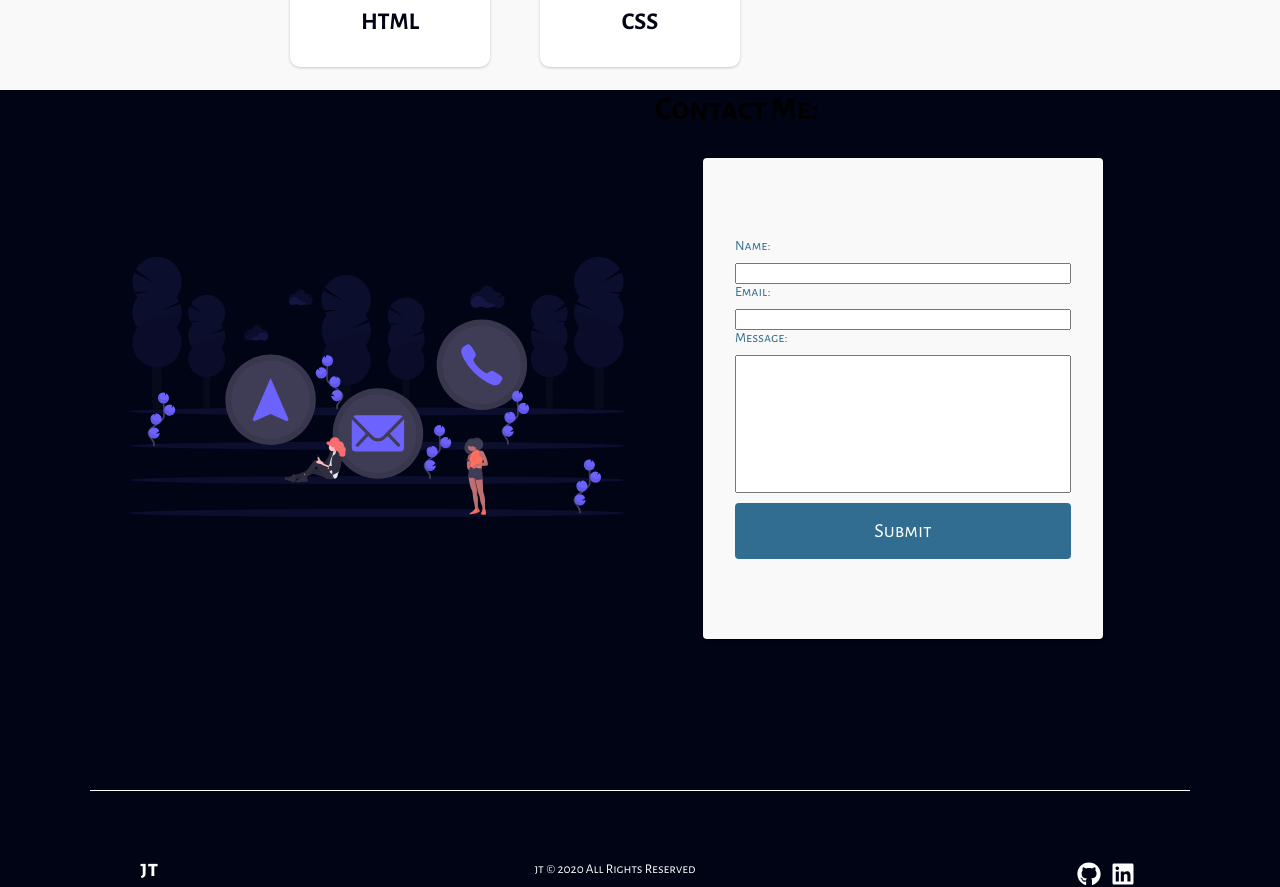
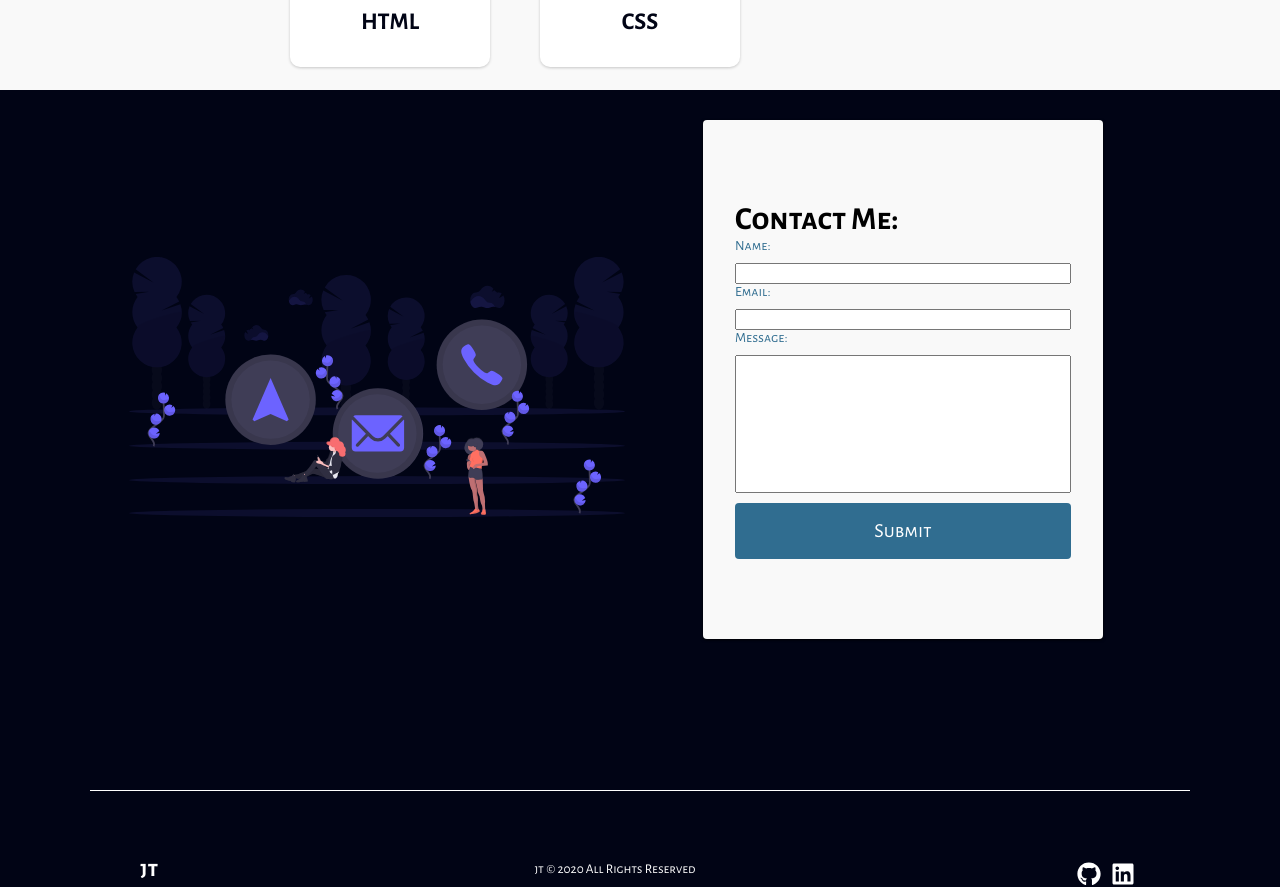
Before and after one commit to jtomassoni/portfolio-site, a React (Create React App) app: page / in a window 1280 px wide. Shown: the part 2810-3697 px from the top of the page. Built offline with nearby package versions, Linux system fonts and the light colour scheme.

Commit message:
contact header added

```diff
--- a/src/components/Contact/index.js
+++ b/src/components/Contact/index.js
@@ -24,8 +24,8 @@ const Contact = () => {
 			<Wrapper>
 				<Row imgPosition={true}>
 					<ColumnOne>
-						<h1>Contact Me:</h1>
 						<Form name='contact' action='/' method='POST'>
+							<h1>Contact Me:</h1>
 							<input required type='hidden' name='form-name' value='contact' />
 							<Label htmlFor='name'>Name:</Label>
 							<InputText
```
Also changed, not shown: 1 other file (tests, documents, lock files or other folders).
